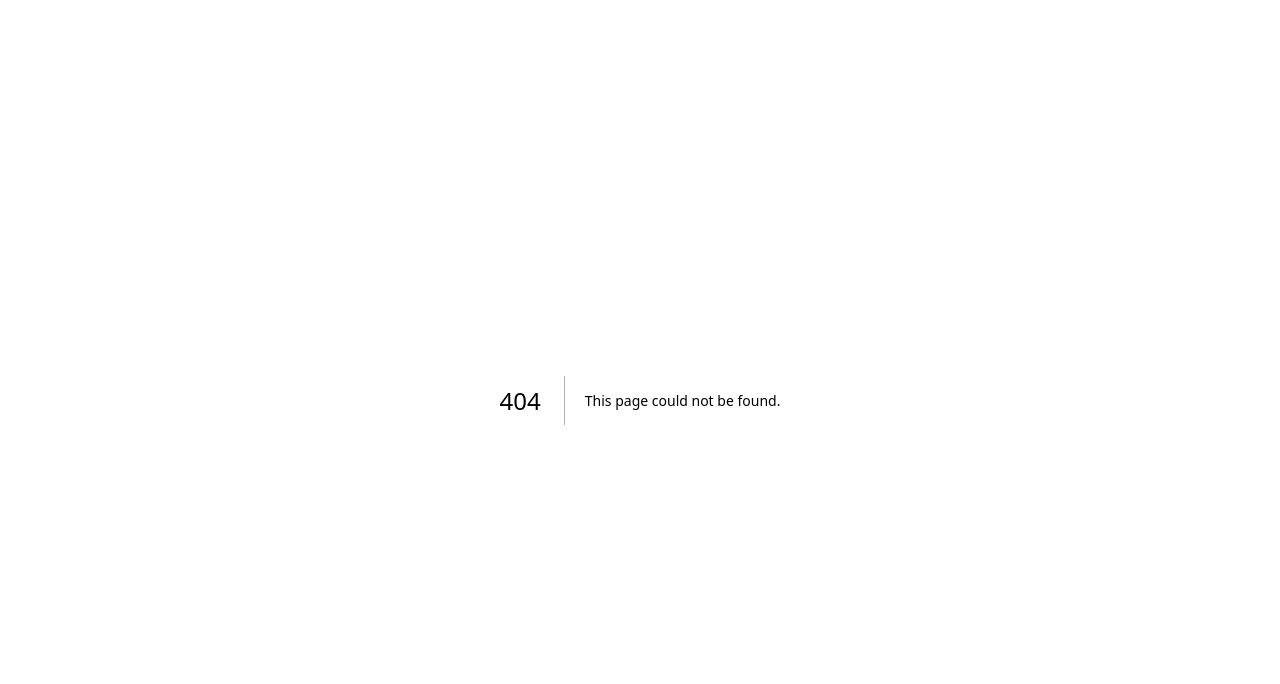
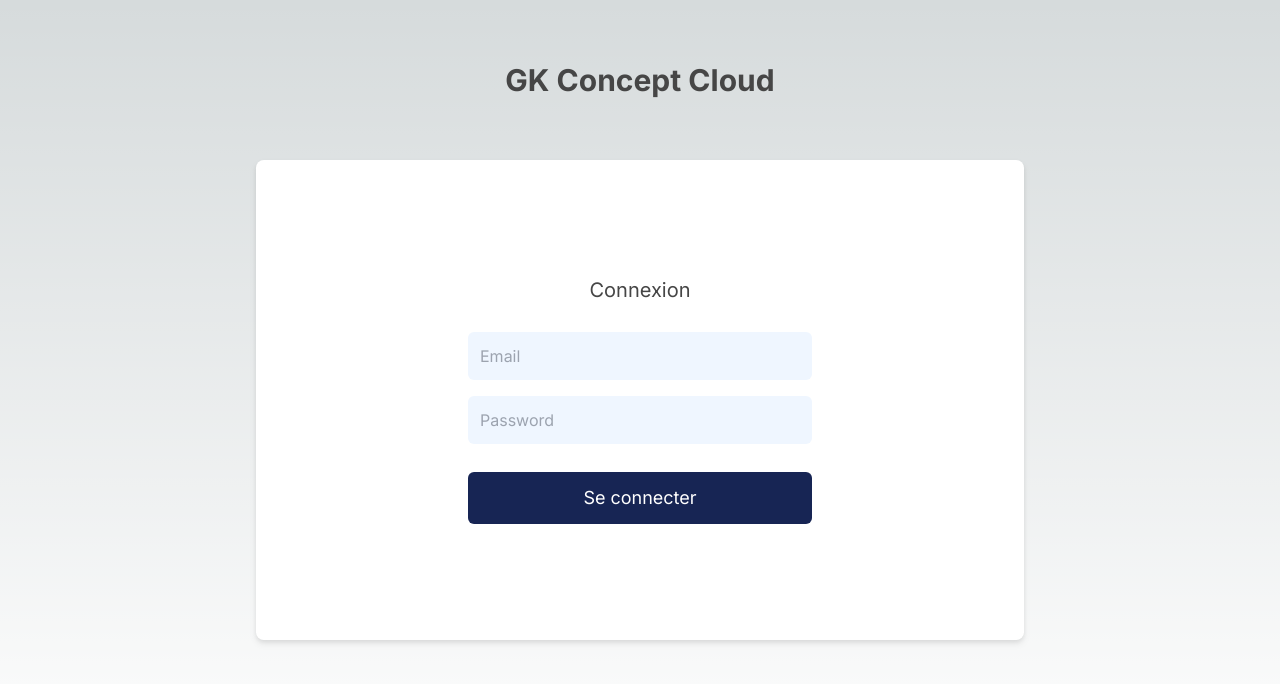
Before and after one commit to clementbmn/gk-cloud-front, a Next.js app: page /login in a window 1280 px wide. Before the commit this address had no page. Shown: the top 684 px of the page. Built offline with nearby package versions, Linux system fonts and the light colour scheme.

Commit message:
redux store set up

```diff
--- a/package.json
+++ b/package.json
@@ -9,6 +9,7 @@
     "lint": "next lint"
   },
   "dependencies": {
+    "@reduxjs/toolkit": "^1.9.5",
     "@types/node": "20.3.3",
     "@types/react": "18.2.14",
     "@types/react-dom": "18.2.6",
@@ -19,6 +20,8 @@
     "postcss": "8.4.24",
     "react": "18.2.0",
     "react-dom": "18.2.0",
+    "react-redux": "^8.1.1",
+    "redux": "^4.2.1",
     "tailwindcss": "3.3.2",
     "typescript": "5.1.6"
   }
--- /dev/null
+++ b/src/app/(auth)/layout.tsx
@@ -0,0 +1,11 @@
+export default function Layout({ children }: { children: React.ReactNode }) {
+  return (
+    <div className={'h-full flex flex-col items-center justify-center'}>
+      <div className={'h-20 flex flex-1 flex-col items-center justify-center'}>
+        <h1 className={'font-bold text-3xl'}>GK Concept Cloud</h1>
+      </div>
+      {children}
+      <div className={'h-20 flex flex-1 items-center justify-center'}/>
+    </div>
+  )
+}
--- /dev/null
+++ b/src/app/(auth)/login/page.tsx
@@ -0,0 +1,35 @@
+'use client';
+
+import { useState } from 'react';
+
+export default function LoginPage() {
+  const [ email, setEmail ] = useState<string>('');
+  const [ password, setPassword ] = useState<string>('');
+
+  const handleLogin = async (e: React.FormEvent<HTMLFormElement>) => {
+    e.preventDefault();
+    const data = await fetch('http://localhost:1337/api/auth/local', {
+      method: 'POST',
+      headers: {
+        'Content-Type': 'application/json',
+      },
+      body: JSON.stringify({
+        identifier: email,
+        password,
+      })
+    });
+    const result = await data.json();
+    alert('result' + JSON.stringify(result));
+  };
+
+  return (
+    <div className={'flex items-center justify-center flex-col w-3/5 h-3/5 drop-shadow-md rounded-lg bg-white p-10'}>
+      <h2 className={'mb-5 text-xl'}>Connexion</h2>
+      <form onSubmit={handleLogin} className={'flex items-center justify-center flex-col w-1/2'}>
+        <input className={'m-2 p-3 rounded-md bg-blue-50 w-full'} type={'text'} name={'email'} placeholder={'Email'} value={email} onChange={(e: React.FormEvent<HTMLInputElement>) => setEmail(e.currentTarget.value)} />
+        <input className={'m-2 p-3 rounded-md bg-blue-50 w-full'} type={'password'} name={'password'} placeholder={'Password'} value={password} onChange={(e: React.FormEvent<HTMLInputElement>) => setPassword(e.currentTarget.value)} />
+        <button className={'mt-5 text-lg w-full bg-blue-950 text-white rounded-md p-3'} type={'submit'}>Se connecter</button>
+      </form>
+    </div>
+  );
+};
--- a/src/app/globals.css
+++ b/src/app/globals.css
@@ -3,7 +3,7 @@
 @tailwind utilities;
 
 :root {
-  --foreground-rgb: 0, 0, 0;
+  --foreground-rgb: 70, 70, 70;
   --background-start-rgb: 214, 219, 220;
   --background-end-rgb: 255, 255, 255;
 }
@@ -24,4 +24,7 @@ body {
       rgb(var(--background-end-rgb))
     )
     rgb(var(--background-start-rgb));
+  height: 100vh;
+  width: 100%;
+  overflow: hidden;
 }
--- a/src/app/layout.tsx
+++ b/src/app/layout.tsx
@@ -1,11 +1,14 @@
 import './globals.css'
 import { Inter } from 'next/font/google'
+import { Metadata } from 'next';
 
-const inter = Inter({ subsets: ['latin'] })
+import Providers from './providers';
 
-export const metadata = {
-  title: 'Create Next App',
-  description: 'Generated by create next app',
+const inter = Inter({ subsets: [ 'latin' ] });
+
+export const metadata: Metadata = {
+  title: 'GK-Concept - Cloud Front',
+  description: 'GK_Concept Cloud web application to manage the devices and the data associated to it',
 }
 
 export default function RootLayout({
@@ -15,7 +18,11 @@ export default function RootLayout({
 }) {
   return (
     <html lang="en">
-      <body className={inter.className}>{children}</body>
+      <body className={inter.className}>
+        <Providers>
+          {children}
+        </Providers>
+      </body>
     </html>
   )
 }
--- /dev/null
+++ b/src/app/providers.tsx
@@ -0,0 +1,11 @@
+import { PropsWithChildren } from 'react';
+
+import { ReduxProvider } from '@/store';
+
+export default function Providers({ children }: PropsWithChildren) {
+  return (
+    <ReduxProvider>
+      {children}
+    </ReduxProvider>
+  )
+}
--- /dev/null
+++ b/src/store/index.tsx
@@ -0,0 +1,25 @@
+import { configureStore } from '@reduxjs/toolkit'
+import { PropsWithChildren } from 'react';
+import { Provider, TypedUseSelectorHook, useDispatch, useSelector } from 'react-redux';
+import userReducer from './reducers/user';
+
+
+export const store = configureStore({
+  reducer: {
+    user: userReducer,
+  },
+})
+
+export function ReduxProvider({ children }: PropsWithChildren) {
+  return (
+    <Provider store={store}>
+      {children}
+    </Provider>
+  )
+}
+
+export type RootState = ReturnType<typeof store.getState>
+export type AppDispatch = typeof store.dispatch
+
+export const useAppDispatch: () => AppDispatch = useDispatch
+export const useAppSelector: TypedUseSelectorHook<RootState> = useSelector
--- /dev/null
+++ b/src/store/reducers/user.ts
@@ -0,0 +1,41 @@
+import { createSlice, Draft } from '@reduxjs/toolkit';
+import type { PayloadAction } from '@reduxjs/toolkit'
+
+export interface User {
+  id: number;
+  username: string;
+  email: string;
+  provider: string;
+  confirmed: boolean;
+  blocked: boolean;
+  createdAt: Date;
+  updatedAt: Date;
+  firstname: string;
+  lastname: string;
+  phone: string;
+  country: string;
+  type: string;
+}
+
+export interface UserState {
+  jwt: string;
+  user: User;
+}
+
+export const userSlice = createSlice({
+  name: 'counter',
+  initialState: {} as UserState,
+  reducers: {
+    setJwt: (state, action: PayloadAction<string>) => {
+      state.jwt = action.payload;
+    },
+    setUser: (state, action: PayloadAction<User>) => {
+      state.user = action.payload;
+    },
+  },
+})
+
+// Action creators are generated for each case reducer function
+export const { setJwt, setUser } = userSlice.actions
+
+export default userSlice.reducer
```
Also changed, not shown: src/contexts/UserContext.tsx (added, +29 -0 lines), src/store/reducers/index.ts (added), 1 other file (tests, documents, lock files or other folders).
